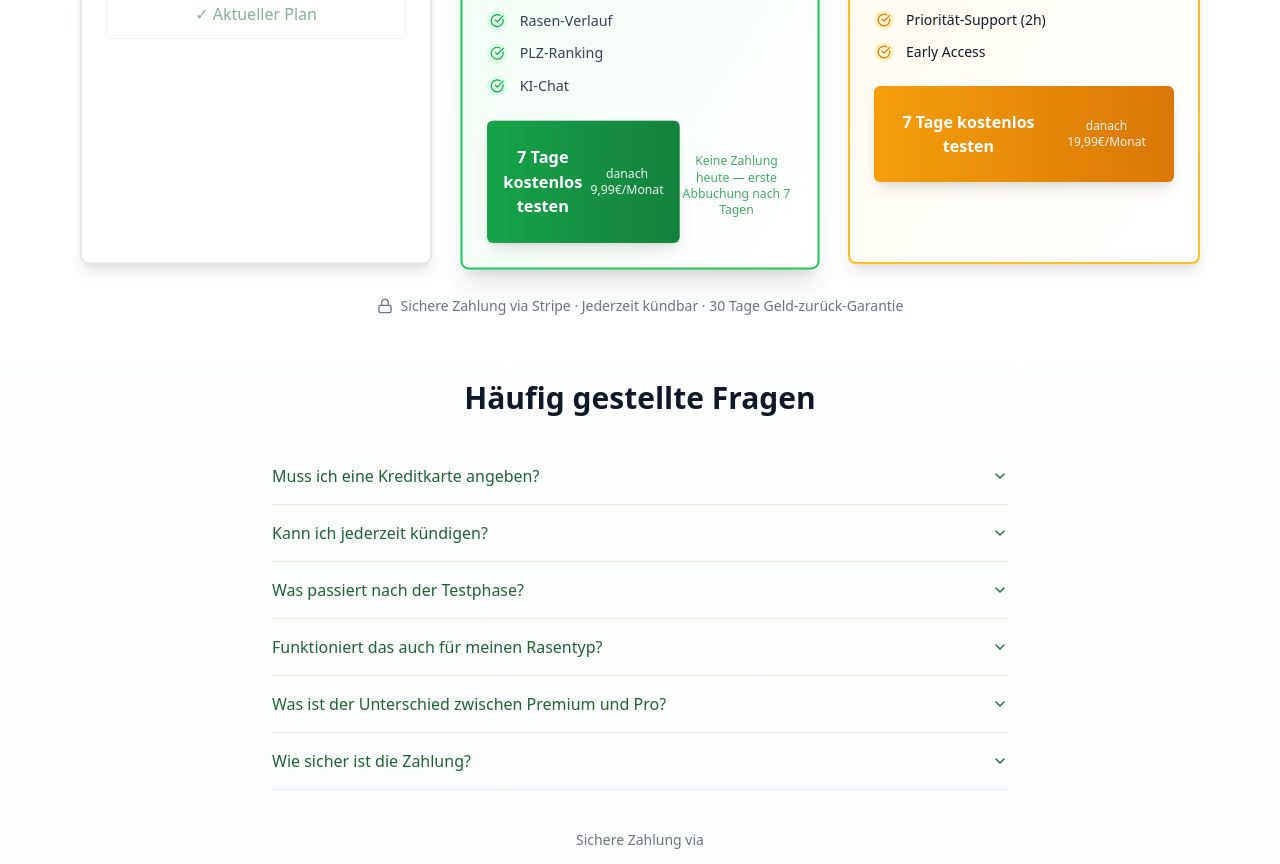
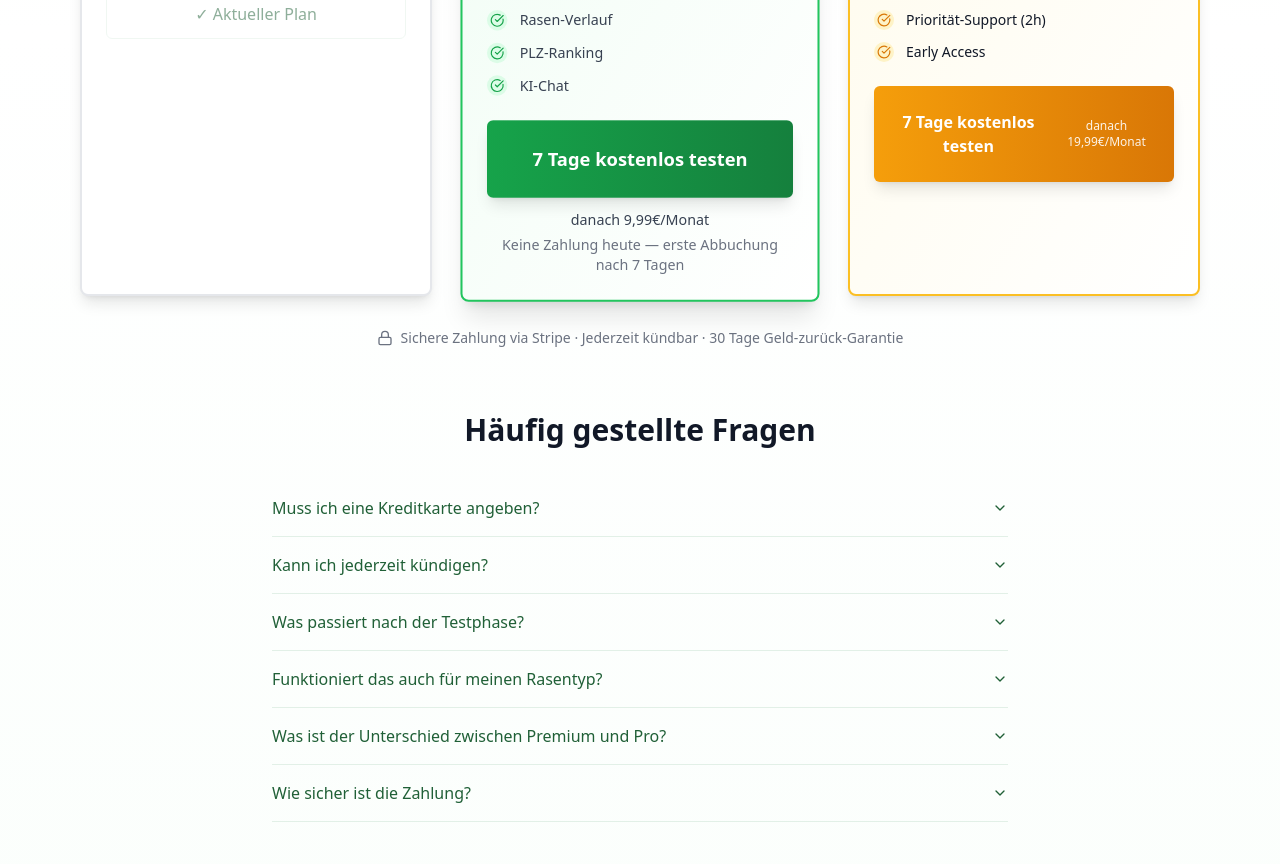
Before and after one commit to yannicdesch/rasenpilot.com, a React (Vite) app: page /subscription in a window 1280 px wide. Shown: the part 1000-1864 px from the top of the page. Built offline with nearby package versions, Linux system fonts and the light colour scheme; no server answers; the database is empty.

Commit message:
Preceding changes

```diff
--- a/src/pages/Subscription.tsx
+++ b/src/pages/Subscription.tsx
@@ -395,20 +395,29 @@ export default function Subscription() {
                 </ul>
               </CardContent>
               <CardFooter>
+                <div className="w-full space-y-3">
                   <Button
-                  className="w-full py-6 text-sm md:text-base font-bold bg-gradient-to-r from-green-600 to-green-700 hover:from-green-700 hover:to-green-800 shadow-lg whitespace-normal leading-tight h-auto min-h-[3rem]"
+                    className="w-full py-6 text-lg font-bold bg-gradient-to-r from-green-600 to-green-700 hover:from-green-700 hover:to-green-800 shadow-lg h-auto"
                     onClick={() => handleSubscribe(billingInterval === 'monthly' ? 'premium_monthly' : 'premium_yearly')}
                     disabled={!!loadingPlan || isCurrentPlan('premium')}
                   >
                     {loadingPlan?.startsWith('premium') && <RefreshCcw className="h-4 w-4 mr-2 animate-spin" />}
                     {isCurrentPlan('premium')
                       ? '✓ Aktueller Plan'
-                    : <>7 Tage kostenlos testen<br /><span className="text-xs font-normal opacity-90">danach {billingInterval === 'monthly' ? '9,99€/Monat' : '79,99€/Jahr'}</span></>
+                      : '7 Tage kostenlos testen'
                     }
                   </Button>
                   {!isCurrentPlan('premium') && (
-                  <p className="text-xs text-muted-foreground text-center mt-2">Keine Zahlung heute — erste Abbuchung nach 7 Tagen</p>
+                    <div className="text-center space-y-1">
+                      <p className="text-sm font-medium text-gray-700">
+                        danach {billingInterval === 'monthly' ? '9,99€/Monat' : '79,99€/Jahr'}
+                      </p>
+                      <p className="text-sm text-gray-500">
+                        Keine Zahlung heute — erste Abbuchung nach 7 Tagen
+                      </p>
+                    </div>
                   )}
+                </div>
               </CardFooter>
             </Card>
 
```
Lines whose indentation alone changed are shown as unchanged.
